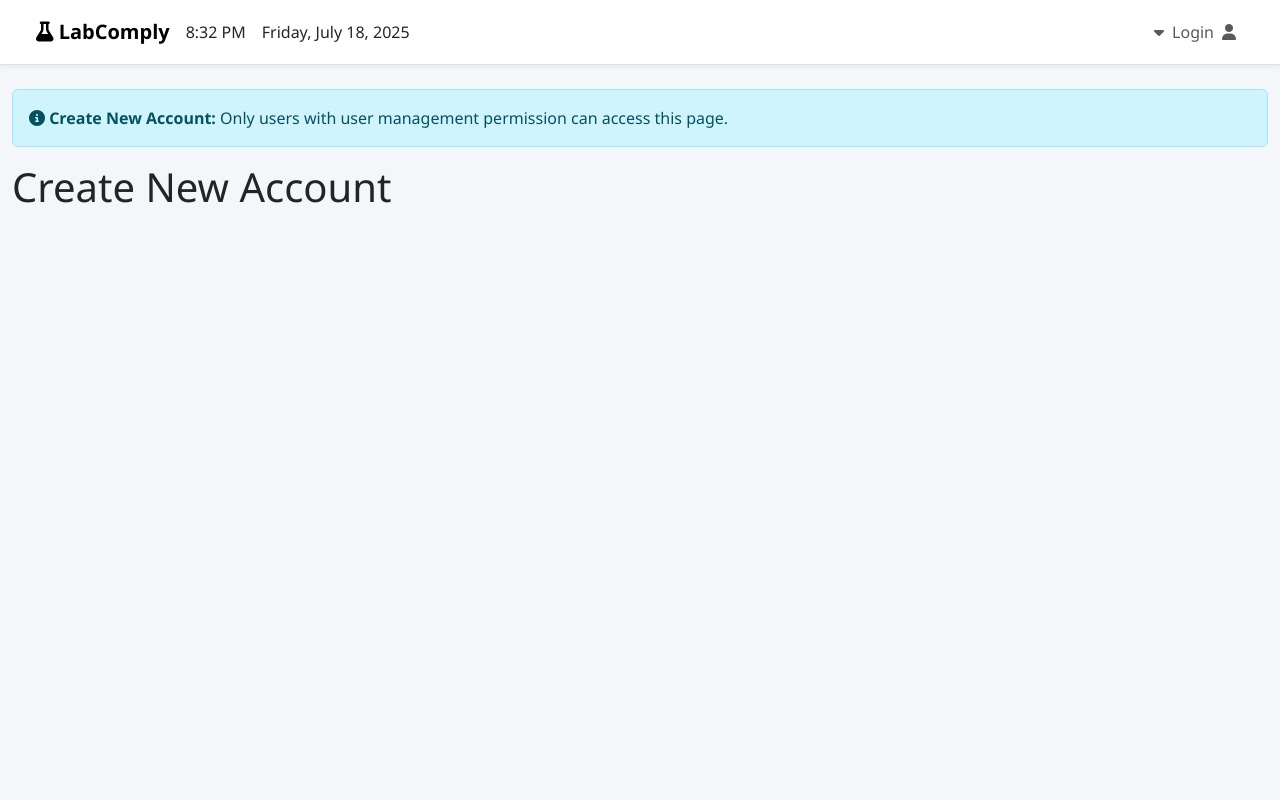
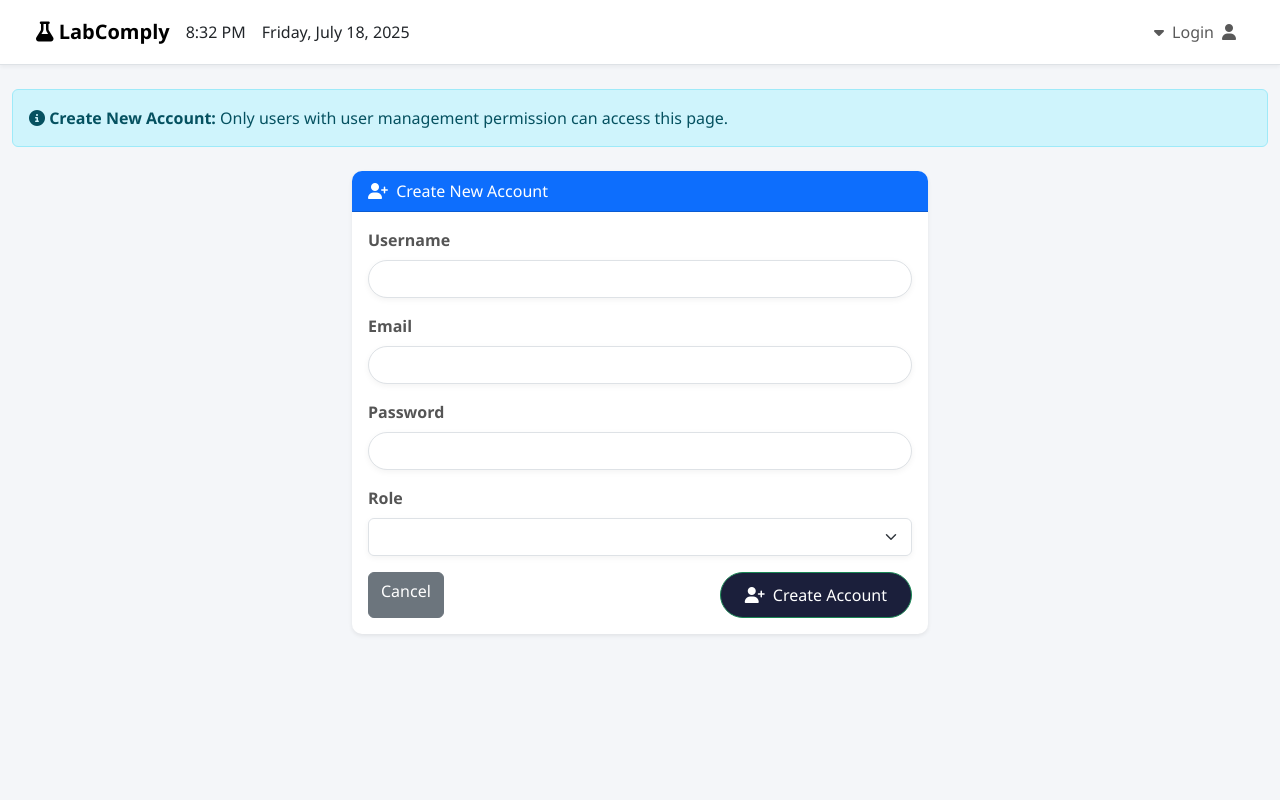
Before and after one commit to TwittK/ICT2114, a Flask app: template modularized/web/templates/create_account.html in a window 1280 px wide. Run offline with Flask 3, Linux system fonts and the light colour scheme; the template is opened without the code that fills it, so the values that code supplies are empty; data comes from the database, SQL or seed files in the repository; parts of the project's set-up code (start-up, migrations or seed data) failed here and were passed over.

Commit message:
Create account

```diff
--- a/modularized/web/templates/create_account.html
+++ b/modularized/web/templates/create_account.html
@@ -5,6 +5,52 @@
   <i class="fa-solid fa-info-circle"></i> <strong>Create New Account:</strong> Only users with user management permission can access this page.
 </div>
 
-<h1>Create New Account</h1>
+<div class="container mt-4" style="max-width: 600px;">
+  <div class="card shadow-sm">
+    <div class="card-header bg-primary text-white">
+      <i class="fa-solid fa-user-plus me-1"></i> Create New Account
+    </div>
+    <div class="card-body">
+      <form method="POST" action="{{ url_for('create_account') }}">
+        <!-- Username -->
+        <div class="mb-3">
+          <label for="username" class="form-label fw-semibold">Username</label>
+          <input type="text" class="form-control" id="username" name="username" required>
+        </div>
+
+        <!-- Email -->
+        <div class="mb-3">
+          <label for="email" class="form-label fw-semibold">Email</label>
+          <input type="email" class="form-control" id="email" name="email" required>
+        </div>
+
+        <!-- Password -->
+        <div class="mb-3">
+          <label for="password" class="form-label fw-semibold">Password</label>
+          <input type="password" class="form-control" id="password" name="password" minlength="8" required>
+        </div>
+
+        <!-- Role -->
+        <div class="mb-3">
+          <label for="role" class="form-label fw-semibold">Role</label>
+          <select name="role" id="role" class="form-select" required>
+            {% for role in roles %}
+              <option value="{{ role.name }}">{{ role.name }}</option>
+            {% endfor %}
+          </select>
+        </div>
+
+        <!-- Buttons -->
+        <div class="d-flex justify-content-between">
+          <a href="{{ url_for('user_management') }}" class="btn btn-secondary">Cancel</a>
+          <button type="submit" class="btn btn-success">
+            <i class="fa-solid fa-user-plus me-1"></i> Create Account
+          </button>
+        </div>
+      </form>
+    </div>
+  </div>
+</div>
+
 
 {% endblock %}
```
Also changed, not shown: modularized/web/routes.py (+45 -1 lines), modularized/web/templates/base.html (+13 -0 lines).
